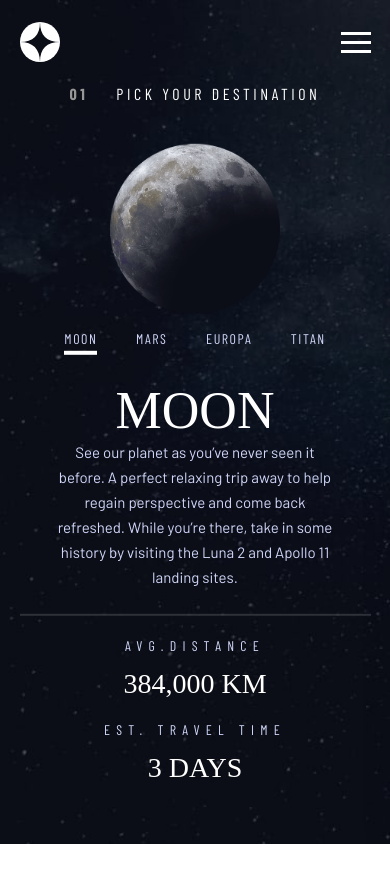
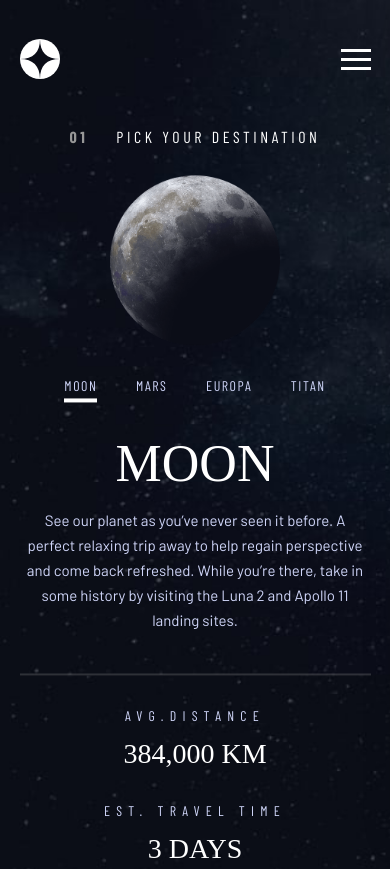
Before and after one commit to Lerin2020/space-tourism-sp.github.io, a plain HTML site: page destination.html in a window 390 px wide. Shown: the top 869 px of the page. Before the commit the page ends 844 px from the top, so only its background shows below. Drawn offline with nearby package versions, Linux system fonts and the light colour scheme; a web font is replaced by a local one.

Commit message:
Add files via upload

```diff
--- a/assets/css/crew.css
+++ b/assets/css/crew.css
@@ -296,10 +296,12 @@ main > .buttons > button:hover{
         background: url(../crew/background-crew-mobile.jpg);
         background-size: cover;
         background-repeat: no-repeat;
-        height: 100vh;
+        height: 1024px;
+        width: 100vw;
+        overflow-x: hidden;
     }
-    body, html {
-    overflow: hidden;
+    body,html {
+        overflow-x: hidden;
     }
     nav {
         height: 10vh;
@@ -307,6 +309,10 @@ main > .buttons > button:hover{
         z-index: 1;
         margin-left: 20px;
         width: 95vw;
+        position: fixed;
+        transform: translateY(0);
+        margin-top: 2vh;
+        transition: 250ms;
     }
     nav > img {
         width: 40px;
@@ -352,6 +358,9 @@ main > .buttons > button:hover{
         transition: all 250ms ease;
         transition-delay:100ms;
     }
+    nav > div.active{
+        transform: translateY(0vh);
+    }
     nav > .active > .line1 {
         transform: translateY(12px) rotate(45deg);
     }
@@ -373,11 +382,11 @@ main > .buttons > button:hover{
         justify-content: center;
         align-items: center;
         padding-top: 10vh;
-        transform: translateX(100%);
+        transform: translate(100%, -2.5vh);
         transition: transform 250ms ease;
     }
     nav > .active {
-        transform: translateX(0);
+        transform: translate(0%, -2.5vh);
     }
     nav >.nav-list > li {
         height: 10%;
@@ -419,49 +428,53 @@ main > .buttons > button:hover{
         display: grid;
         column-gap: 0em;
         grid-template-columns: 1fr;
-        grid-template-rows: repeat(2, 1fr);
-        height:85vh;
-        justify-self: flex-start;
+        grid-template-rows: 1fr 2fr;
+        height:80%;
+        justify-self: flex-center;
         margin: 0;
     }
     section.body {
         display: flex;
         transform: translateY(0);
-        height: 85vh;
+        height: 100%;
     }
     section.body > div {
         font-size: 1em;
         width: 100%;
         text-align: center;
-        top: 0vh;
+        top: 15vh;
         left: 0;
     }
     main.info >.name {
     grid-row: 2/3;
-    margin-bottom: 7.5em;
+    align-self: start;
+    margin-top: 3em;
     }
     main.info > .name > .title {
         font-size: 16px;
+        align-self: start;
     }
     main.info > .name > .full {
         font-size: 24px;
+        align-self: center;
     }
     main.info > .buttons {
         align-self: start;
-        margin-top: 2em;
     }
     main.info > img {
         border-bottom: 1px solid rgba(151, 151, 151, 0.25);
         grid-row: 1/2;
-        margin-bottom: -2.75em;
-        align-self: end;
+        margin: 0em auto;
+        align-self: center;
     }
     main.info > img[src= "./assets/crew/image-anousheh-ansari.png"] {
         margin-bottom: -4.25em;
     }
     main.info >.description {
         align-self: center;
-        margin-top: 7.5em;
-        width: 90vw;
+        font-size: 15px;
+        line-height: 25px;
+        width: 85vw;
+        margin-bottom: 7.5em;
     }
 }
--- a/assets/css/destination.css
+++ b/assets/css/destination.css
@@ -372,10 +372,12 @@ main > .details > aside > .time{
         background: url(../destination/background-destination-mobile.jpg);
         background-size: cover;
         background-repeat: no-repeat;
-        height: 100vh;
+        height: 1024px;
+        width: 100vw;
+        overflow-x: hidden;
     }
-    body, html {
-        overflow: hidden;
+    body,html {
+        overflow-x: hidden;
     }
     nav {
         height: 10vh;
@@ -383,6 +385,10 @@ main > .details > aside > .time{
         z-index: 1;
         margin-left: 20px;
         width: 95vw;
+        position: fixed;
+        transform: translateY(0);
+        margin-top: 2vh;
+        transition: 250ms;
     }
     nav > img {
         width: 40px;
@@ -428,6 +434,9 @@ main > .details > aside > .time{
         transition: all 250ms ease;
         transition-delay:100ms;
     }
+    nav > div.active{
+        transform: translateY(0vh);
+    }
     nav > .active > .line1 {
         transform: translateY(12px) rotate(45deg);
     }
@@ -449,14 +458,15 @@ main > .details > aside > .time{
         justify-content: center;
         align-items: center;
         padding-top: 10vh;
-        transform: translateX(100%);
+        transform: translate(100%, -2.5vh);
         transition: transform 250ms ease;
+
     }
     nav > .active {
-        transform: translateX(0);
+        transform: translate(0%, -2.5vh);
     }
     nav >.nav-list > li {
-        height: 10%;
+        height: 10vh;
     }
     nav >.nav-list > li > a {
         z-index: 3;
@@ -490,20 +500,31 @@ main > .details > aside > .time{
     nav >.nav-list > li >a> span{
     display: inline-block;
     }
+    section{
+        height: 100%;
+    }
     section > div {
         font-size: 1em;
         text-align: center;
         width: 100%;
-        top: 0vh;
+        top: 15vh;
+    }
+    section  > main {
+        height: 100%;
+        display: flex;
+        flex-direction: column;
+        gap: 2em;
+        justify-content: center;
+        align-items: center;
+        transform: translateY(1vh);
     }
     main > img {
         width: 170px;
         grid-column: 1/2;
         grid-row: 1/2;
-        justify-self: center;
+        align-self: center;
     }
     main > .body-nav-list {
-        margin-top: 1em;
         max-height: 25px;
     }
     main > .body-nav-list >li {
@@ -525,12 +546,14 @@ main > .details > aside > .time{
     }
     main > .moon > .name {
         font-size: 3.25em;
+        margin-top: 0;
     }
     main > .moon > #info {
         font-size: 15px;
-        width: 80%;
-        margin: 0 auto;
+        width: 100%;
         line-height: 25px;
+        margin: 1em auto;
+        height: 15vh;
     }
     main > .moon >hr {
         margin-top: 1.5em;
@@ -540,7 +563,7 @@ main > .details > aside > .time{
         flex-direction: column;
         justify-content: space-between;
         width: 80%;
-        justify-self: center;
+        align-self: center;
         text-align: center;
         margin-top: 0;
     }
@@ -549,13 +572,12 @@ main > .details > aside > .time{
         color: #D0D6F9;
         font-size: 14px;
         letter-spacing: 1ch;
-        margin-top: 1.5em;
     }
     main > .details > aside > .distance{
         font-size: 28px;
-        margin-top: 0.5em;
     }
-    main > .details > aside > .time{
-        margin-top: 0.5em;
+
+    main > .details > aside:nth-child(2) {
+        margin-top: 2em;
     }
 }
--- a/assets/css/home.css
+++ b/assets/css/home.css
@@ -222,10 +222,12 @@ section > .container {
         background: url(../home/background-home-mobile.jpg);
         background-size: cover;
         background-repeat: no-repeat;
-        height: 100vh;
+        height: 1024px;
+        width: 100vw;
+        overflow-x: hidden;
     }
-    body, html {
-        overflow: hidden;
+    body,html {
+        overflow-x: hidden;
     }
     nav {
         height: 10vh;
@@ -233,6 +235,10 @@ section > .container {
         z-index: 1;
         margin-left: 20px;
         width: 95vw;
+        position: fixed;
+        transform: translateY(0);
+        margin-top: 2vh;
+        transition: 250ms;
     }
     nav > img {
         width: 40px;
@@ -278,6 +284,9 @@ section > .container {
         transition: all 250ms ease;
         transition-delay:100ms;
     }
+    nav > div.active{
+        transform: translateY(0vh);
+    }
     nav > .active > .line1 {
         transform: translateY(12px) rotate(45deg);
     }
@@ -299,11 +308,11 @@ section > .container {
         justify-content: center;
         align-items: center;
         padding-top: 10vh;
-        transform: translateX(100%);
+        transform: translate(100%, -2.5vh);
         transition: transform 250ms ease;
     }
     nav > .active {
-        transform: translateX(0);
+        transform: translate(0%, -2.5vh);
     }
     nav >.nav-list > li {
         height: 10%;
@@ -341,31 +350,33 @@ section > .container {
     display: inline-block;
     }
     section {
-        display: grid;
-        justify-content: center;
         text-align: center;
         transform: translateY(0);
+        height: 100%;
     }
     .container{
+        margin-top: -1.5em;
         max-width: 85vw;
     }
     .container > h3 {
-        font-size: 1em;
+        font-size: 16px;
         text-align: center;
     }
     .container > p {
-        font-size: 01em;
+        font-size: 15px;
+        line-height: 25px;
     }
     .container > .head {
-        font-size: 5em;
+        font-size: 80px;
         text-align:center;
-        margin-top: 0.25em;
+        margin: 0.25em auto;
     }
     section > .CTA {
         justify-self: center;
         width: 160px;
         height: 160px;
         padding-top:62.5px;
+        align-self: start;
     }
     section > .CTA::before {
         content: '';
--- a/assets/css/technology.css
+++ b/assets/css/technology.css
@@ -309,10 +309,12 @@ main > .information > .info {
         background: url(../technology/background-technology-mobile.jpg);
         background-size: cover;
         background-repeat: no-repeat;
-        height: 100vh;
+        height: 1024px;
+        width: 100vw;
+        overflow-x: hidden;
     }
-    body, html {
-        overflow: hidden;
+    body,html {
+        overflow-x: hidden;
     }
     nav {
         height: 10vh;
@@ -320,6 +322,10 @@ main > .information > .info {
         z-index: 1;
         margin-left: 20px;
         width: 95vw;
+        position: fixed;
+        transform: translateY(0);
+        margin-top: 2vh;
+        transition: 250ms;
     }
     nav > img {
         width: 40px;
@@ -365,6 +371,9 @@ main > .information > .info {
         transition: all 250ms ease;
         transition-delay:100ms;
     }
+    nav > div.active{
+        transform: translateY(0vh);
+    }
     nav > .active > .line1 {
         transform: translateY(12px) rotate(45deg);
     }
@@ -386,11 +395,11 @@ main > .information > .info {
         justify-content: center;
         align-items: center;
         padding-top: 10vh;
-        transform: translateX(100%);
+        transform: translate(100%, -2.5vh);
         transition: transform 250ms ease;
     }
     nav > .active {
-        transform: translateX(0);
+        transform: translate(0%, -2.5vh);
     }
     nav >.nav-list > li {
         height: 10%;
@@ -430,7 +439,7 @@ main > .information > .info {
     section.body{
         display: flex;
         width: 90vw;
-        height: 90vh;
+        height: 100%;
         justify-content: center;
         padding: 0;
         margin: 0 auto;
@@ -440,6 +449,7 @@ main > .information > .info {
     section.body > div {
     width: 100%;
     text-align: center;
+    top: 15vh;
     }
     main.info{
         grid-template-rows: 1fr 1fr 2.75fr;
@@ -462,18 +472,21 @@ main > .information > .info {
         width: 100vw;
         transform: translateX(-5vw);
         height: 170px;
-        top: 10vh;
+        top: 25vh;
     }
     main.info > .information{
+        margin-top: 4em;
         width: 90vw;
         align-self: start;
     }
     main.info > .information > .info{
         width: 100%;
-        margin-top: 1em;
-        font-size: 0.9em;
+        margin-top: 2em;
+        font-size: 15px;
+        line-height: 25px;
     }
     main.info > .information > .header{
         font-size: 2em;
+        margin-top: 0.5em;
     }
 }
```
